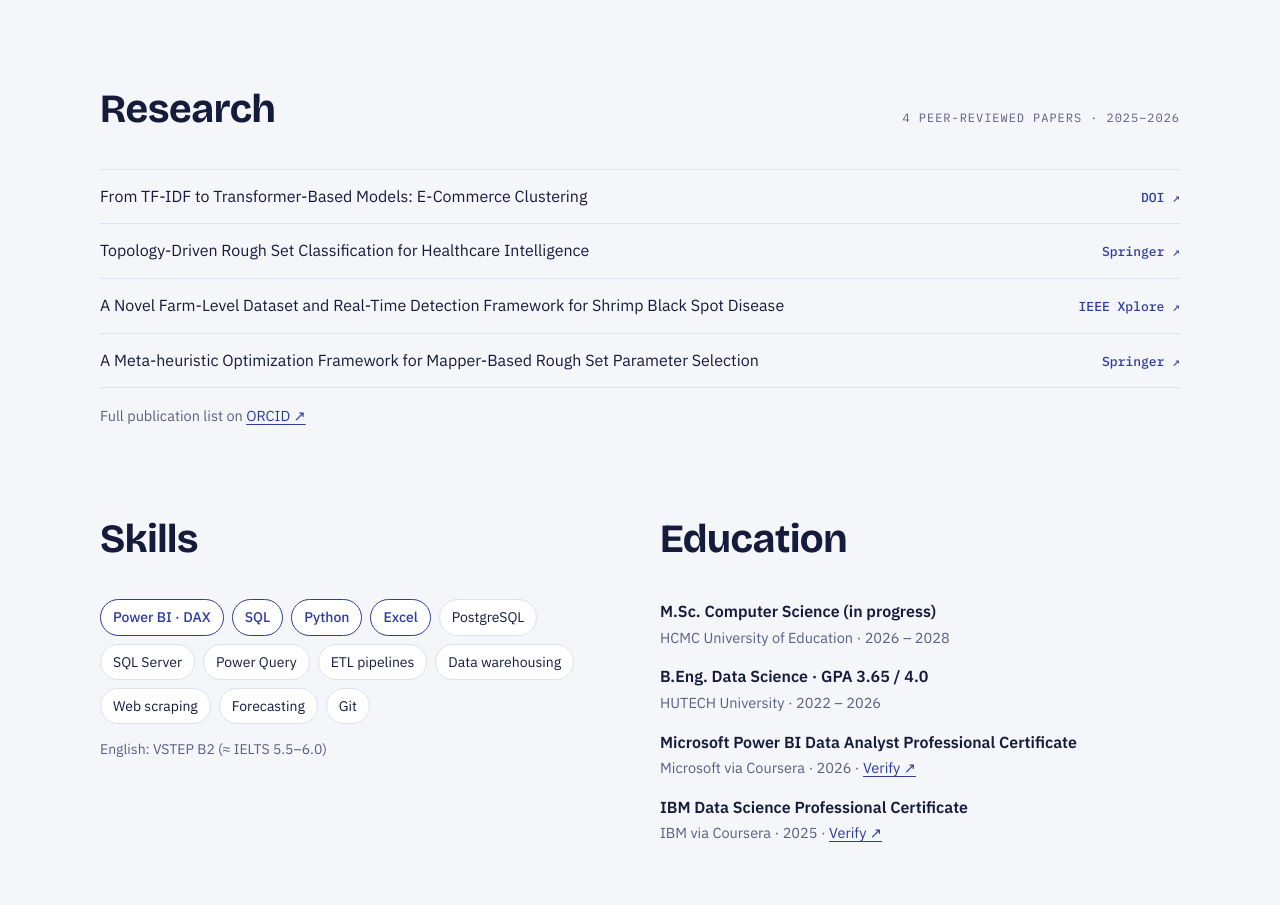
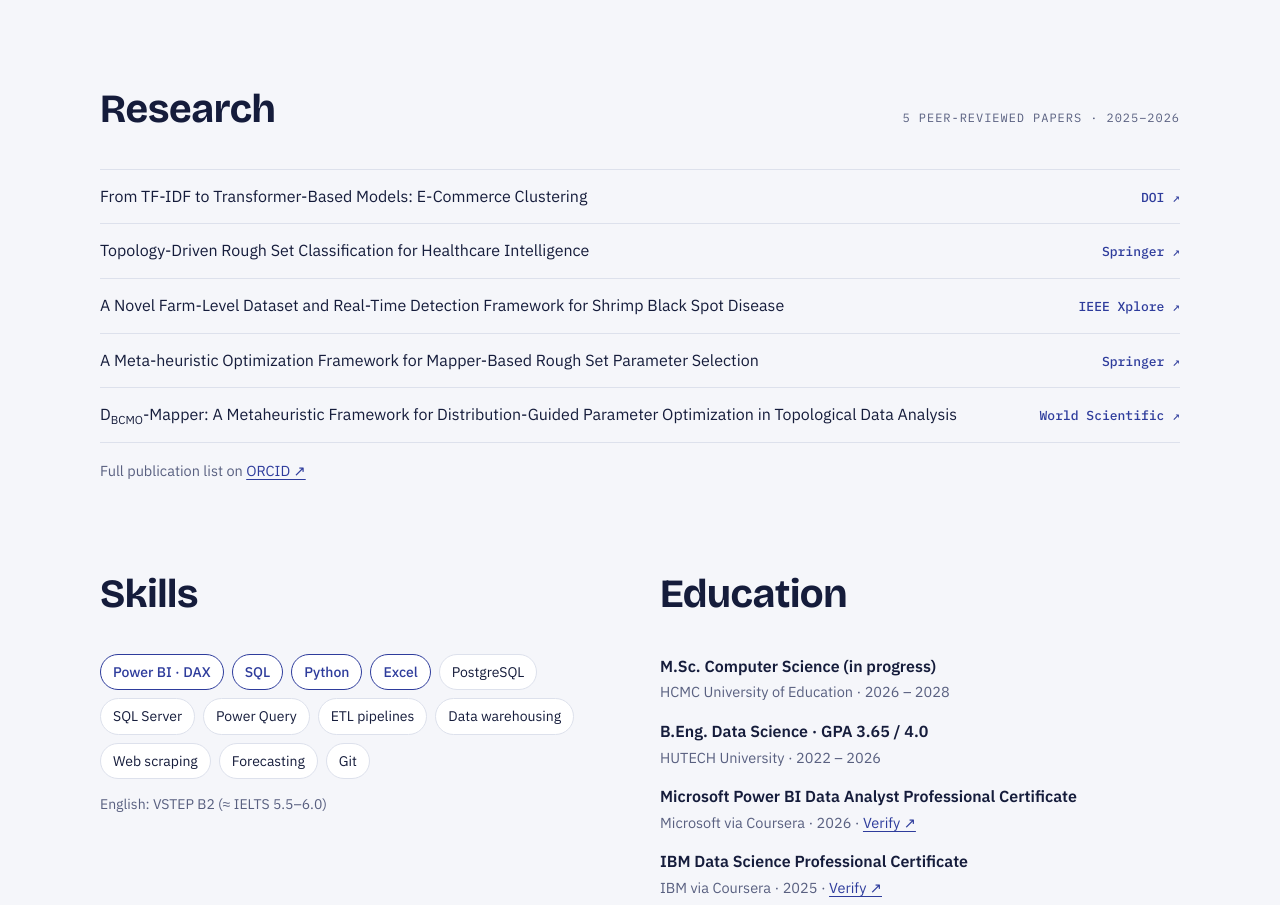
Before and after one commit to HuyBui1304/HuyBui1304.github.io, a plain HTML site: page index.html in a window 1280 px wide. Shown: the part 9353-10258 px from the top of the page. Drawn offline with nearby package versions, Linux system fonts and the light colour scheme.

Commit message:
Add the DBCMO-Mapper paper in Vietnam Journal of Computer Science
Adds the World Scientific journal article (online 13 Nov 2026) to the
research list as the newest entry and updates the count to five papers.

Co-Authored-By: Claude Opus 5.5 <noreply@anthropic.com>
Claude-Session: https://claude.ai/code/session_012QcR2u53qLGJNwxHhfQpfe

```diff
--- a/index.html
+++ b/index.html
@@ -167,6 +167,7 @@ section{padding-block:72px 8px}
 .paper{display:grid;grid-template-columns:minmax(0,1fr) auto;gap:16px;align-items:baseline;padding-block:14px;color:var(--ink);text-decoration:none}
 .paper .src{font-family:var(--f-mono);font-size:13px;font-weight:500;color:var(--indigo);white-space:nowrap}
 .paper:hover .t{color:var(--indigo);text-decoration:underline;text-underline-offset:3px}
+.paper .t sub{font-size:.72em;line-height:0}
 .orcid{font-size:14.5px;color:var(--muted);margin-top:16px}
 
 /* skills + education */
@@ -506,12 +507,13 @@ dialog#lb #lbclose{font:500 14px var(--f-body);color:#fff;background:rgba(255,25
 </section>
 
 <section id="research">
-  <div class="sec-head"><h2>Research</h2><span class="label">4 peer-reviewed papers · 2025–2026</span></div>
+  <div class="sec-head"><h2>Research</h2><span class="label">5 peer-reviewed papers · 2025–2026</span></div>
   <ul class="papers">
     <li><a class="paper" href="https://doi.org/10.58902/nckhpt.e-v2i1.366" target="_blank" rel="noopener"><span class="t">From TF-IDF to Transformer-Based Models: E-Commerce Clustering</span><span class="src">DOI ↗</span></a></li>
     <li><a class="paper" href="https://doi.org/10.1007/978-981-92-0074-0_14" target="_blank" rel="noopener"><span class="t">Topology-Driven Rough Set Classification for Healthcare Intelligence</span><span class="src">Springer ↗</span></a></li>
     <li><a class="paper" href="https://ieeexplore.ieee.org/document/11679907" target="_blank" rel="noopener"><span class="t">A Novel Farm-Level Dataset and Real-Time Detection Framework for Shrimp Black Spot Disease</span><span class="src">IEEE Xplore ↗</span></a></li>
     <li><a class="paper" href="https://link.springer.com/chapter/10.1007/978-981-92-5644-0_3" target="_blank" rel="noopener"><span class="t">A Meta-heuristic Optimization Framework for Mapper-Based Rough Set Parameter Selection</span><span class="src">Springer ↗</span></a></li>
+    <li><a class="paper" href="https://www.worldscientific.com/doi/abs/10.1142/S2196888826500223" target="_blank" rel="noopener"><span class="t">D<sub>BCMO</sub>-Mapper: A Metaheuristic Framework for Distribution-Guided Parameter Optimization in Topological Data Analysis</span><span class="src">World Scientific ↗</span></a></li>
   </ul>
   <p class="orcid">Full publication list on <a href="https://orcid.org/0009-0007-1550-7970" target="_blank" rel="noopener">ORCID ↗</a></p>
 </section>
```
